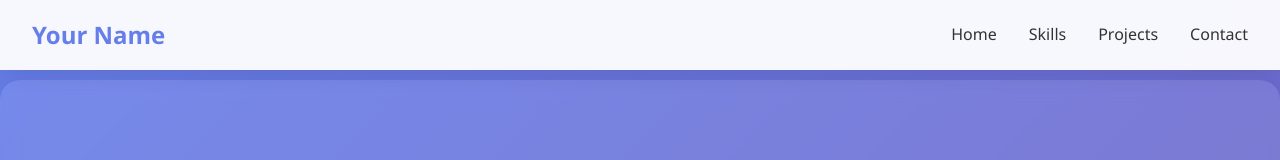
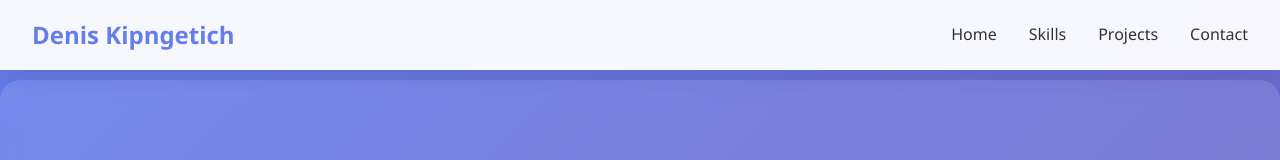
Before and after one commit to BiiDenis/portfolio, a plain HTML site: page index.html in a window 1280 px wide. Shown: the top 160 px of the page. Drawn offline with Linux system fonts and the light colour scheme.

Commit message:
Update index.html

```diff
--- a/index.html
+++ b/index.html
@@ -350,7 +350,7 @@
 <body>
     <header>
         <nav>
-            <div class="logo">Your Name</div>
+            <div class="logo">Denis Kipngetich</div>
             <ul class="nav-links">
                 <li><a href="#home">Home</a></li>
                 <li><a href="#skills">Skills</a></li>
```
